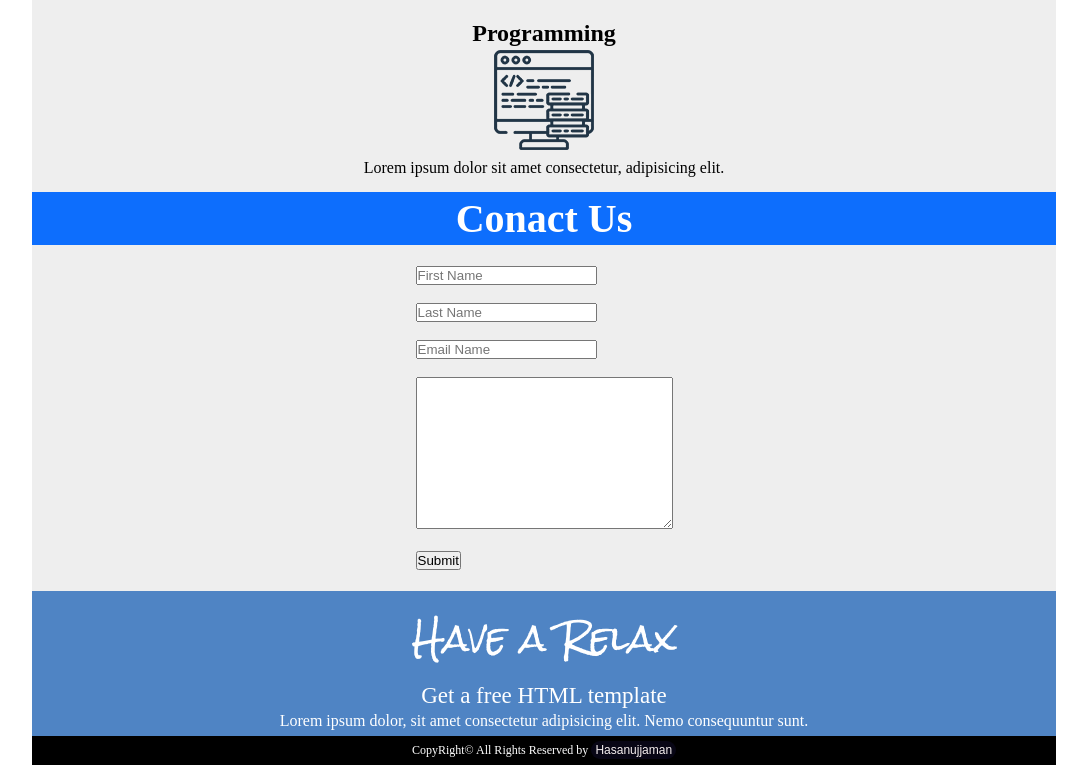
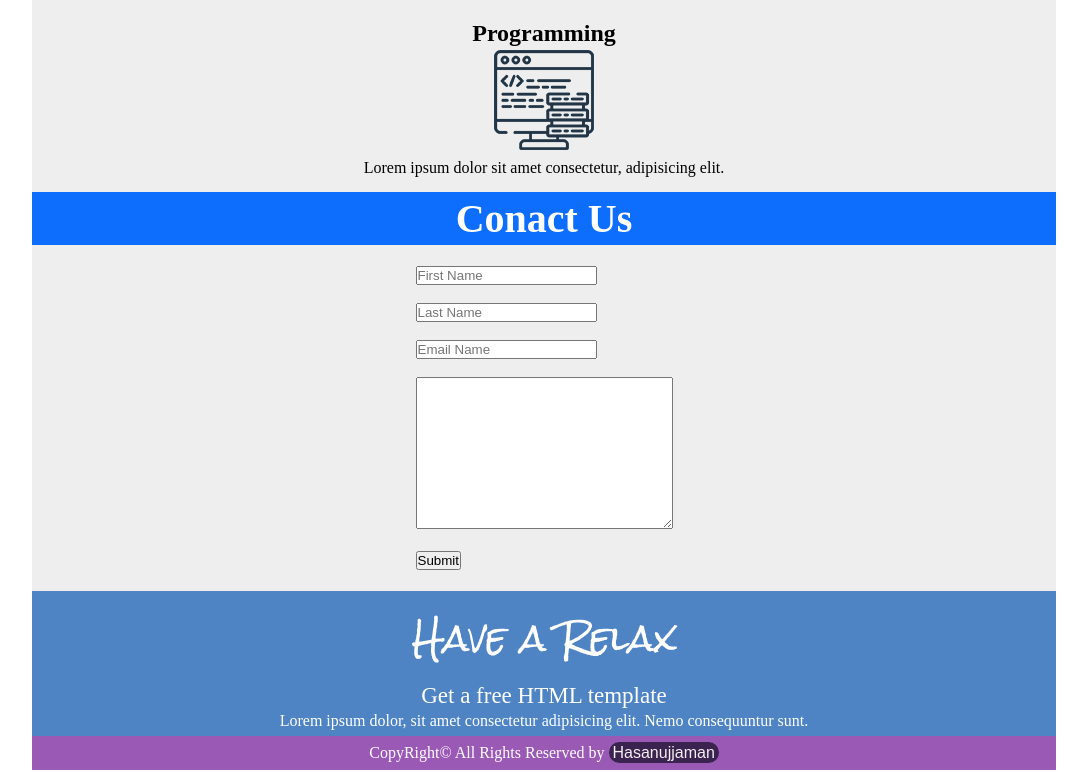
Before and after one commit to hasanujjamansci/Another-Practice-Work, a plain HTML site: page index.html in a window 1280 px wide. Shown: the part 1221-1993 px from the top of the page, without its empty margins (96-1183 px from the left). Drawn offline with Linux system fonts and the light colour scheme.

Commit message:
Update style.css

```diff
--- a/style.css
+++ b/style.css
@@ -89,10 +89,10 @@ font-size: 40px;
     padding: 3px;
 }
 .footer-bottom {
-    background-color: #000000;
+    background-color: #9b59b6;
     color: #FFF;
-    padding: 7px;
-    font-size: 12px;
+    padding: 8px;
+    font-size: 16px;
 }
 .footer-bottom a {
     font: bold 11px Arial;
@@ -100,7 +100,7 @@ font-size: 40px;
     background-color: #0d091fad;
     color: #f5efef;
     padding: 2px 4px 2px 4px;
-    font-size: 12px;
+    font-size: 16px;
     border-radius: 30px;
     font-weight: 500;
 }
```
